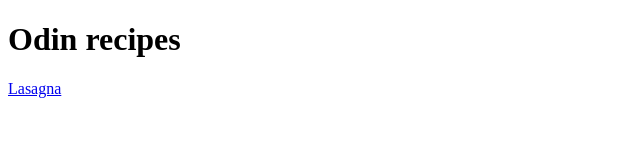
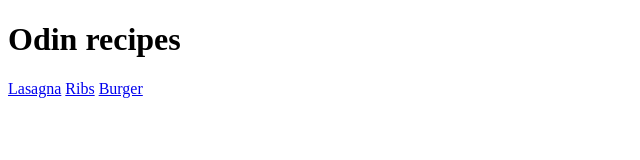
Before and after one commit to MarioLangvaSelberg/odin-Recipes, a plain HTML site: page index.html in a window 1280 px wide. Shown: the whole page, without its empty margins (0-640 px from the left). Drawn offline with Linux system fonts and the light colour scheme.

Commit message:
Add links to new recipe pages

```diff
--- a/index.html
+++ b/index.html
@@ -8,5 +8,7 @@
 <body>
     <h1>Odin recipes</h1>
     <a href="./recipes/lasagna.html">Lasagna</a>
+    <a href="./recipes/ribs.html">Ribs</a>
+    <a href="./recipes/burger.html">Burger</a>
 </body>
 </html>
```
